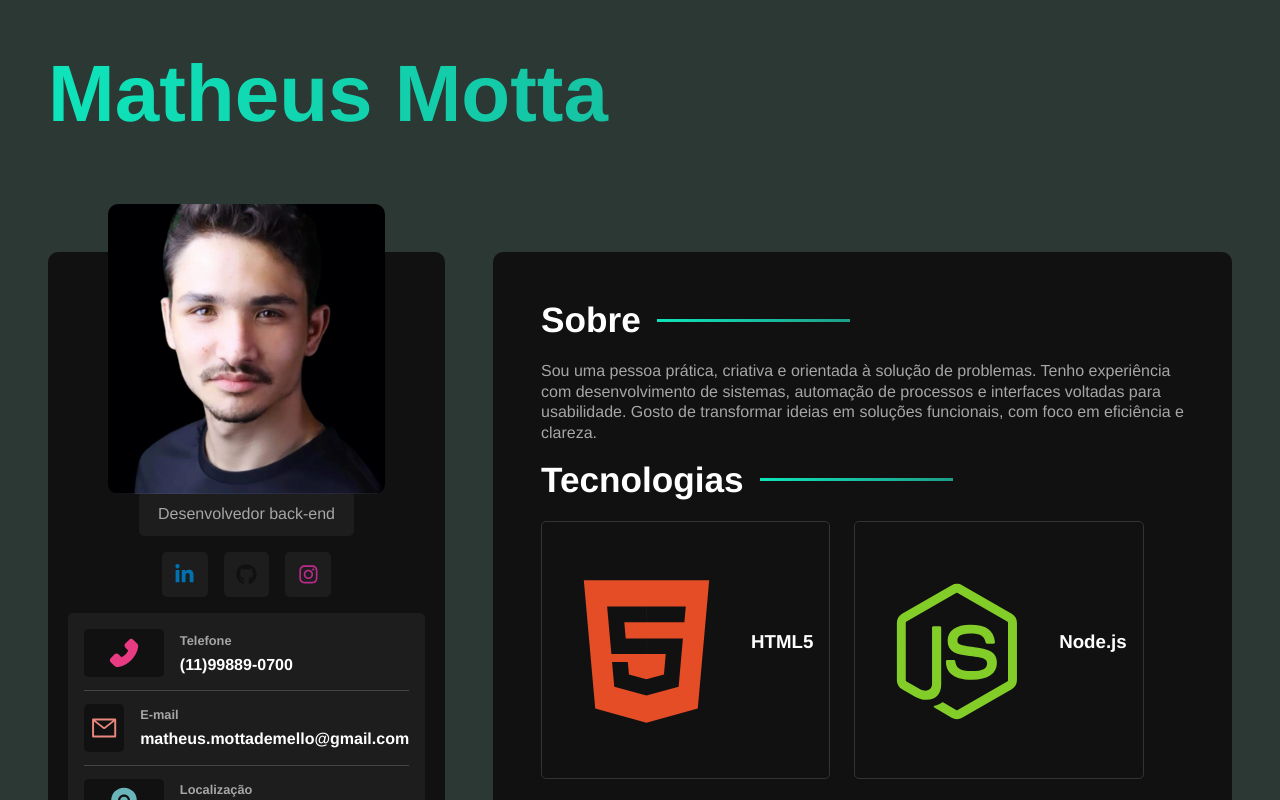
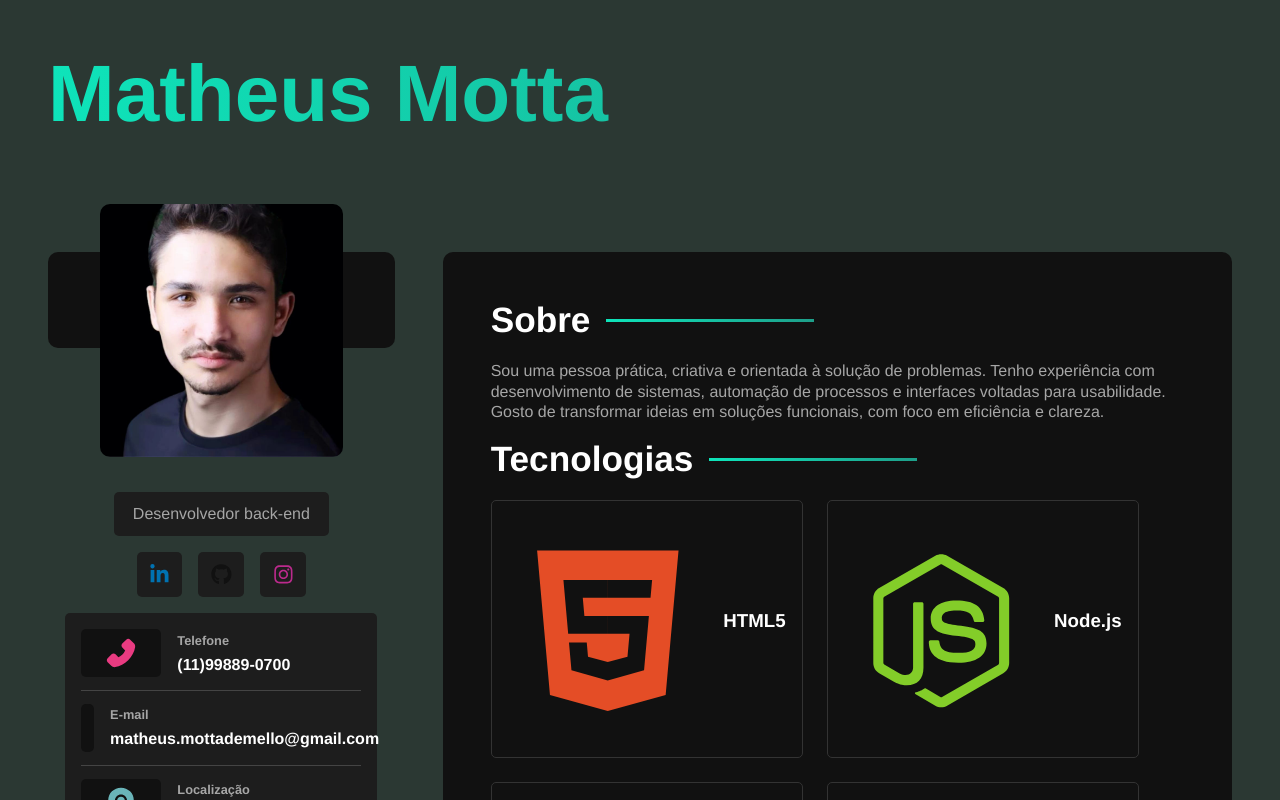
Before and after one commit to matheusm22/site, a React (Vite) app: page / in a window 1280 px wide. Shown: the top 800 px of the page. Built offline with nearby package versions, Linux system fonts and the light colour scheme.

Commit message:
Update sidebar.sass

```diff
--- a/src/styles/components/sidebar.sass
+++ b/src/styles/components/sidebar.sass
@@ -2,6 +2,8 @@
 @use '../mixins'
 
 #sidebar
+    width: 100px
+    height: 80px
     background-color: variables.$bg-color
     flex: 1 1 0
     border-radius: variables.$container-border-radius
```
